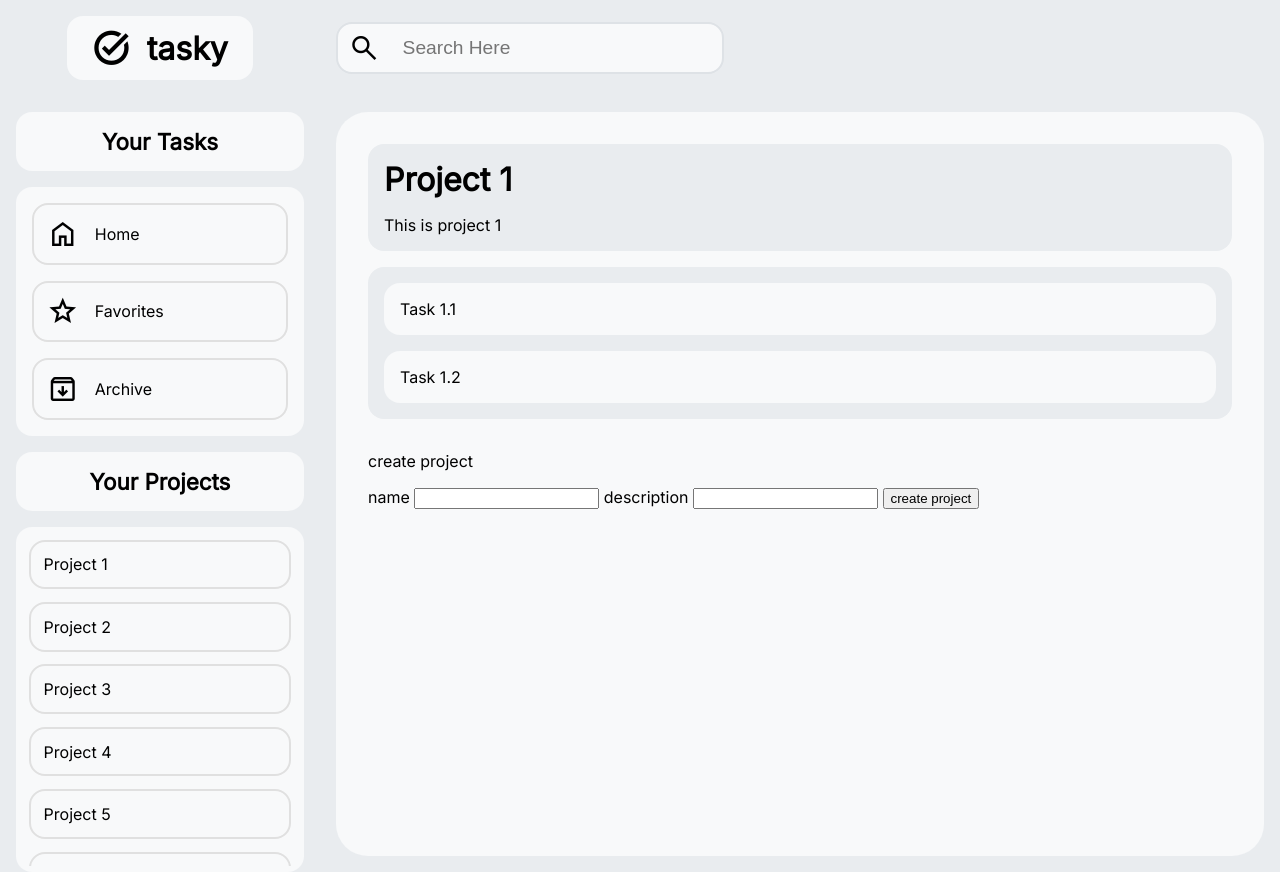
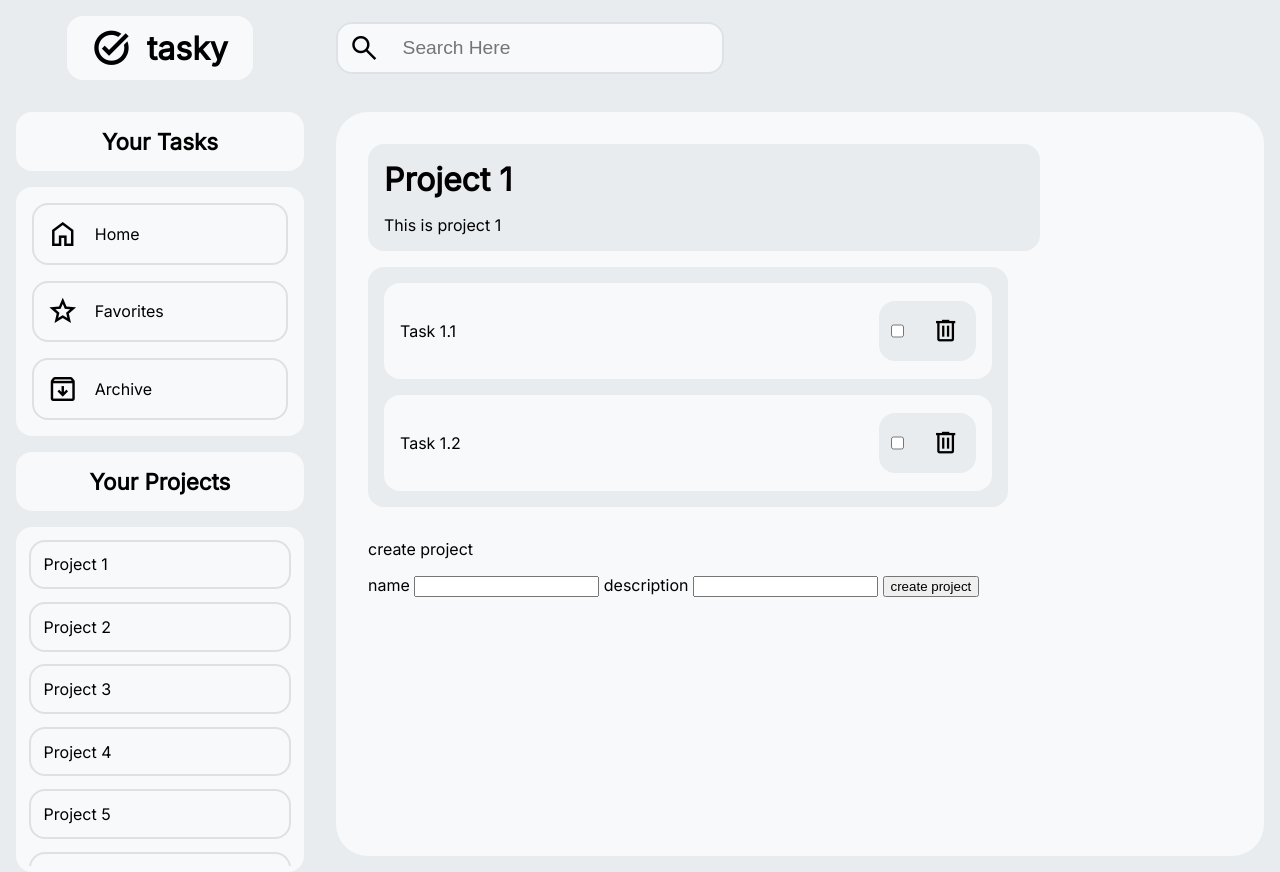
Before and after one commit to andermendz/odin-todo, a website built with webpack: page src/template.html in a window 1280 px wide. Both pictures are taken after a click on the item "Project 1". Built offline with nearby package versions, Linux system fonts and the light colour scheme.

Commit message:
non functional project task displaying with task options

```diff
--- a/src/project.js
+++ b/src/project.js
@@ -12,16 +12,39 @@ class project {
 
 let projectsJSON = [];
 let projects = [
-  {name: "Project 1", description: "This is project 1", tasks: ["Task 1.1", "Task 1.2"]},
-  {name: "Project 2", description: "This is project 2", tasks: ["Task 2.1", "Task 2.2"]},
-  {name: "Project 3", description: "This is project 3", tasks: ["Task 3.1", "Task 3.2"]},
-  {name: "Project 4", description: "This is project 4", tasks: ["Task 4.1", "Task 4.2"]},
-  {name: "Project 5", description: "This is project 5", tasks: ["Task 5.1", "Task 5.2"]},
-  {name: "Project 6", description: "This is project 6", tasks: ["Task 6.1", "Task 6.2"]}
+  {
+    name: "Project 1",
+    description: "This is project 1",
+    tasks: ["Task 1.1", "Task 1.2"],
+  },
+  {
+    name: "Project 2",
+    description: "This is project 2",
+    tasks: ["Task 2.1", "Task 2.2"],
+  },
+  {
+    name: "Project 3",
+    description: "This is project 3",
+    tasks: ["Task 3.1", "Task 3.2"],
+  },
+  {
+    name: "Project 4",
+    description: "This is project 4",
+    tasks: ["Task 4.1", "Task 4.2"],
+  },
+  {
+    name: "Project 5",
+    description: "This is project 5",
+    tasks: ["Task 5.1", "Task 5.2"],
+  },
+  {
+    name: "Project 6",
+    description: "This is project 6",
+    tasks: ["Task 6.1", "Task 6.2"],
+  },
 ];
 updateJSON();
 loadProjects();
-
 
 export function createProject() {
   let projectInputName = document.getElementById("name");
@@ -46,9 +69,9 @@ export function loadProjects() {
 
   for (let i = 0; i < projects.length; i++) {
     let li = document.createElement("li");
-    let projectPageTitle = document.querySelector('.project-title')
-    let projectPageDescription = document.querySelector('.project-description')
-    let projectPageTasks = document.querySelector('.project-tasks')
+    let projectPageTitle = document.querySelector(".project-title");
+    let projectPageDescription = document.querySelector(".project-description");
+    let projectPageTasks = document.querySelector(".project-tasks");
 
     //clicking on project
     li.onclick = () => {
@@ -56,22 +79,33 @@ export function loadProjects() {
       projectPageDescription.innerHTML = projects[i].description;
       projectPageTasks.innerHTML = "";
 
-      console.log(li.innerHTML)
+      console.log(li.innerHTML);
 
-      for (let j = 0; j < projects[i].tasks.length; j++){
+      // TASKS STRUCTURE
+      for (let j = 0; j < projects[i].tasks.length; j++) {
+        let div = document.createElement("div");
+        div.innerHTML = `
+        <div class="task-content">
+        <div class="task-text">${projects[i].tasks[j]}</div>
+        <div class= " task-options">
+        <input type="checkbox">
+        <span class="material-symbols-outlined">
+delete
+</span>
+        </div>
+        </div>
 
-        let div = document.createElement("div")
-        div.innerHTML = projects[i].tasks[j];
+       `;
+
         projectPageTasks.appendChild(div);
 
-        console.log(projects[i].tasks[j])
+        console.log(projects[i].tasks[j]);
       }
-    }
+    };
     li.innerHTML = projects[i].name;
     projectsList.appendChild(li);
     console.log(projects[i]);
-    console.log(projectsJSON)
-
+    console.log(projectsJSON);
   }
 
   for (let i = 0; i < projects.length; i++) {
@@ -81,14 +115,11 @@ export function loadProjects() {
   }
 
   // add functionality to projects:
-
 }
 
-function updateJSON (projects) {
+function updateJSON(projects) {
   projectsJSON = JSON.stringify(projects);
-};
-
-
+}
 
 updateJSON(projects);
 
--- a/src/styles.css
+++ b/src/styles.css
@@ -165,7 +165,7 @@ li {
   scrollbar-width: thin;
 }
 
-.content-elements{
+.content-elements {
   grid-row: 1/2;
   display: flex;
   flex-direction: column;
@@ -183,7 +183,9 @@ li {
   grid-template-columns: 20rem 1fr;
 }
 
-.project-details{
+.project-details {
+  max-width: 40rem;
+  width: 90%;
   display: flex;
   flex-flow: column;
   padding: 1rem;
@@ -192,12 +194,14 @@ li {
   border-radius: 1rem;
 }
 
-.project-title{
+.project-title {
   font-size: 2rem;
   font-weight: 700;
 }
 
-.project-tasks{
+.project-tasks {
+  max-width: 38rem;
+  width: 90%;
   display: flex;
   flex-flow: column;
   padding: 1rem;
@@ -206,8 +210,41 @@ li {
   border-radius: 1rem;
 }
 
-.project-tasks>div{
+.task-content {
+  display: flex;
+  justify-content: space-between;
+  align-items: center;
+  background-color: var(--base-color);
   padding: 1rem;
+  border-radius: 1rem;
+  height: 4rem;
+}
+
+.task-text {
+}
+.task-options {
+  display: flex;
+  gap: 1rem;
+  border-radius: 1rem;
+
+  padding: 0.5rem;
+  background-color: var(--secondary-color);
+  transition: all 0.4s ease-in;
+}
+.task-options > input {
+}
+
+.task-options > .material-symbols-outlined {
+  font-size: 1.8rem;
+  padding: 0.5rem;
+  cursor: pointer;
+  transition: all 0.4s ease-in;
+}
+
+.task-options > .material-symbols-outlined:hover {
+  color: #ff0000;
+  transform: scale(1.05);
+  border-radius: 1rem;
   background-color: var(--base-color);
-  border-radius: 1rem;
+  padding: 0.1rem;
 }
```
